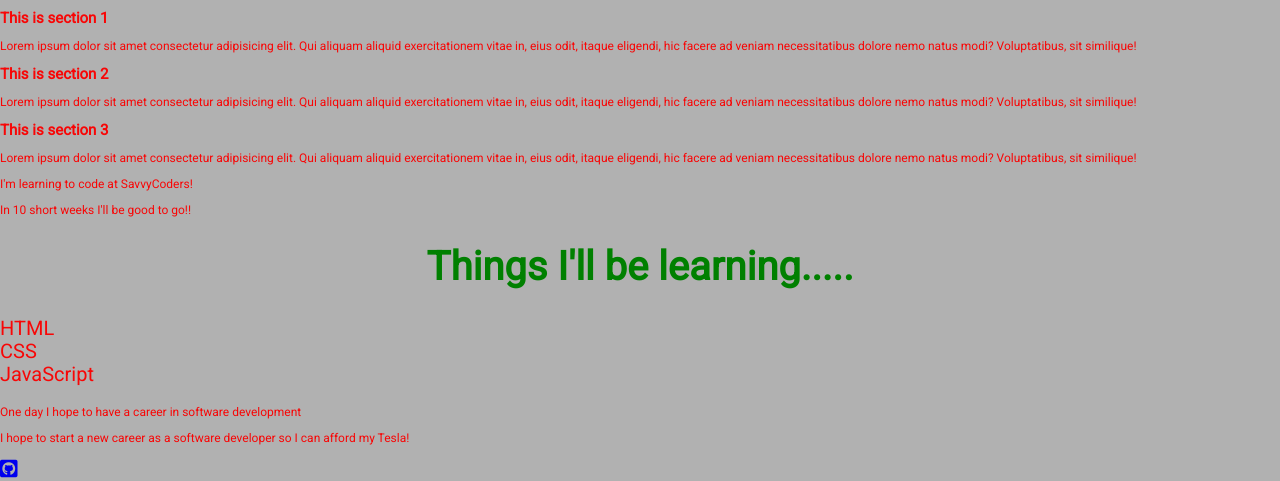
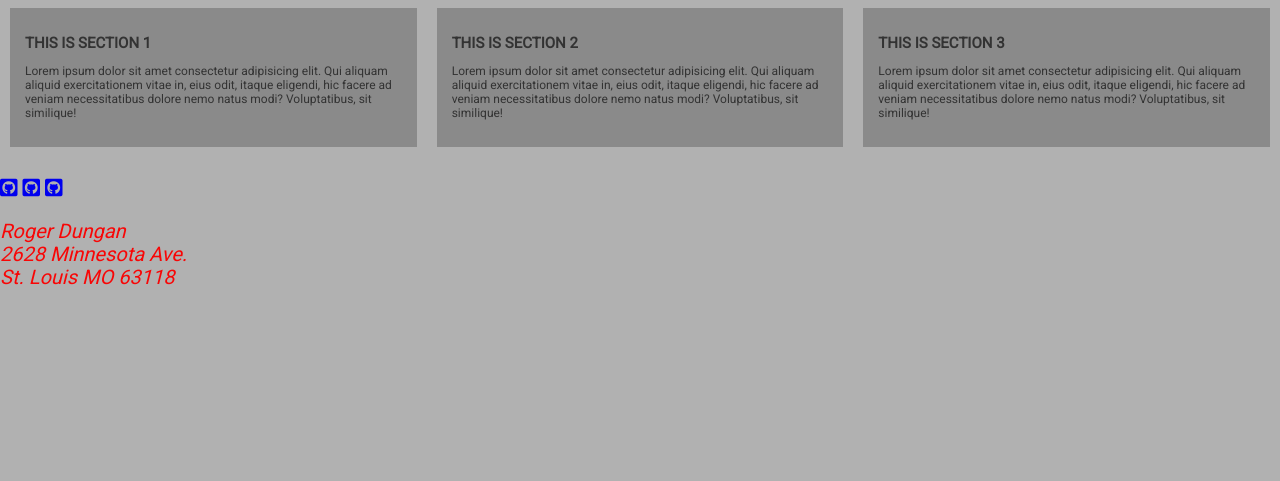
Before and after one commit to mustangrog/portfolio-project, a website built with Parcel: page index.html in a window 1280 px wide. Shown: the part 685-1166 px from the top of the page. After the commit the page ends 974 px from the top, so only its background shows below. Built offline with nearby package versions, Linux system fonts and the light colour scheme.

Commit message:
build out footer with icons and address

```diff
--- a/index.html
+++ b/index.html
@@ -47,7 +47,7 @@
     <main>
       <!-- Sections are like subtopics directly related to the general topic of the page -->
       <section>
-        <h2>This is section 1</h2>
+        <h2>This Is Section 1</h2>
         <p>
           Lorem ipsum dolor sit amet consectetur adipisicing elit. Qui aliquam
           aliquid exercitationem vitae in, eius odit, itaque eligendi, hic
@@ -57,7 +57,7 @@
       </section>
 
       <section>
-          <h2>This is section 2</h2>
+        <h2>This Is Section 2</h2>
         <p>
           Lorem ipsum dolor sit amet consectetur adipisicing elit. Qui aliquam
           aliquid exercitationem vitae in, eius odit, itaque eligendi, hic
@@ -67,7 +67,7 @@
       </section>
 
       <section>
-        <h2>This is section 3</h2>
+        <h2>This Is Section 3</h2>
         <p>
           Lorem ipsum dolor sit amet consectetur adipisicing elit. Qui aliquam
           aliquid exercitationem vitae in, eius odit, itaque eligendi, hic
@@ -75,29 +75,31 @@
           sit similique!
         </p>
       </section>
-
-      <p>I'm learning to code at SavvyCoders!</p>
-      <p>In 10 short weeks I'll be good to go!!</p>
-
-      <h1>Things I'll be learning.....</h1>
-      <ul>
-        <li>HTML</li>
-        <li>CSS</li>
-        <li>JavaScript</li>
-      </ul>
-
-      <p>One day I hope to have a career in software development</p>
-
-      <p>
-        I hope to start a new career as a software developer so I can afford my
-        Tesla!
-      </p>
     </main>
 
     <footer>
+      <ul>
+        <li>
           <a href="https://github.com/mustangrog" target="_blank">
             <span class="fab fa-github-square"></span>
           </a>
+        </li>
+        <li>
+          <a href="https://github.com/mustangrog" target="_blank">
+            <span class="fab fa-github-square"></span>
+          </a>
+        </li>
+        <li>
+          <a href="https://github.com/mustangrog" target="_blank">
+            <span class="fab fa-github-square"></span>
+          </a>
+        </li>
+      </ul>
+      <address>
+        Roger Dungan<br>
+        2628 Minnesota Ave.<br>
+        St. Louis MO  63118<br>
+      </address>
     </footer>
   </body>
 </html>
--- a/styles.css
+++ b/styles.css
@@ -1,6 +1,6 @@
 body {
   font-family: "roboto", sans-serif;
-  background: rgba(100, 100, 100, 0.5);
+  background: rgba(100 , 100, 100, 0.5);
   color: rgb(248, 6, 6);
   font-size: 20px;
 }
@@ -90,3 +90,28 @@ header div {
   background: rgba(100, 100, 100, 0.5);
   width: 100%;
 }
+
+/* main */
+
+main {
+  display: flex;
+
+}
+
+main > section {
+  margin: 10px;
+  background: rgba(100, 100, 100, 0.5);
+  padding: 15px;
+  color: #333333;
+}
+
+main section h2 {
+  text-transform: uppercase;
+  font-weight: bold;
+}
+
+/* Footer */
+
+footer li {
+  display: inline-block;
+}
```
Lines whose indentation alone changed are shown as unchanged.
